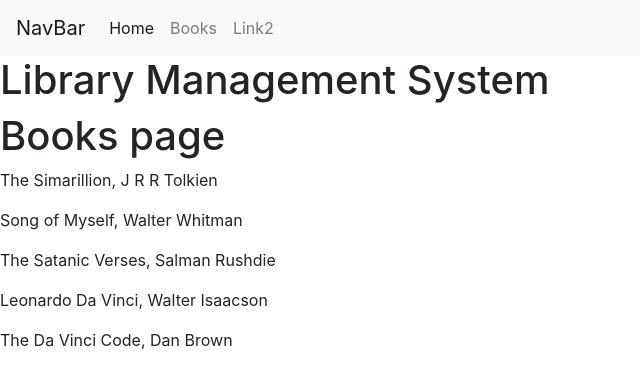
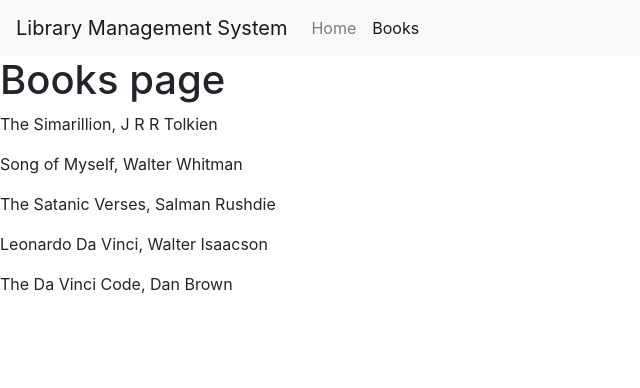
Before and after one commit to bihanviranga/librarysystem, a Django app: page /books in a window 1280 px wide. Shown: the top 388 px of the page, without its empty margins (0-640 px from the left). Run offline with Django 3.2, Linux system fonts and the light colour scheme; data comes from the database, SQL or seed files in the repository; some libraries are stand-ins or nearby versions.

Commit message:
Work on navbar and main title

```diff
--- a/librarycore/templates/librarycore/books.html
+++ b/librarycore/templates/librarycore/books.html
@@ -1,8 +1,7 @@
 {% extends 'librarycore/index.html' %}
 
+{% block maintitle %}Books page{% endblock %}
 {% block content %}
-	<h1>Books page</h1>
-
 	{% for book in books %}
 		<p>{{book.bookName}}, {{book.bookAuthor}}</p>
 	{% endfor %}
--- a/librarycore/templates/librarycore/index.html
+++ b/librarycore/templates/librarycore/index.html
@@ -9,27 +9,24 @@
 </head>
 <body>
 	<nav class="navbar navbar-expand-sm navbar-light bg-light">
-		<a class="navbar-brand" href="#">NavBar</a>
+		<a class="navbar-brand" href="#">Library Management System</a>
 		<button class="navbar-toggler" type="button" data-toggle="collapse" data-target="#navbarSupportedContent" aria-controls="navbarSupportedContent" aria-expanded="false" aria-label="Toggle Navigation">
 			<span class="navbar-toggler-icon"></span>
 		</button>
 
 		<div id="navbarSupportedContent" class="collapse navbar-collapse">
 			<ul class="navbar-nav mr-auto">
-				<li class="nav-item active">
-					<a class="nav-link" href="#">Home <span class="sr-only">(current)</span></a>
+				<li class="nav-item {% if currentNav == 'index' %}active{% endif %}">
+					<a class="nav-link" href="{% url 'index' %}">Home <span class="sr-only">(current)</span></a>
 				</li>
-				<li class="nav-item">
+				<li class="nav-item {% if currentNav == 'books' %}active{% endif %}">
 					<a class="nav-link" href="{% url 'books' %}">Books</a>
-				</li>
-				<li class="nav-item">
-					<a class="nav-link" href="#">Link2</a>
 				</li>
 			</ul>
 		</div>
 	</nav>
 	<div>
-		<h1>Library Management System</h1>
+		<h1>{% block maintitle %}Library Management System{% endblock %}</h1>
 		{% block content %}
 		{% endblock %}
 	</div>
--- a/librarycore/urls.py
+++ b/librarycore/urls.py
@@ -2,6 +2,6 @@ from django.urls import path
 import librarycore.views as views
 
 urlpatterns = [
-    path('', views.index),
+    path('', views.index, name='index'),
     path('books', views.books, name='books'),
 ]
--- a/librarycore/views.py
+++ b/librarycore/views.py
@@ -2,8 +2,8 @@ from django.shortcuts import render
 from . import models
 
 def index(request):
-    return render(request, "librarycore/index.html")
+    return render(request, "librarycore/index.html", context={"currentNav": "index"})
 
 def books(request):
     books = models.Book.objects.all()
-    return render(request, "librarycore/books.html", context={"books":books})
+    return render(request, "librarycore/books.html", context={"currentNav": "books", "books":books})
```
